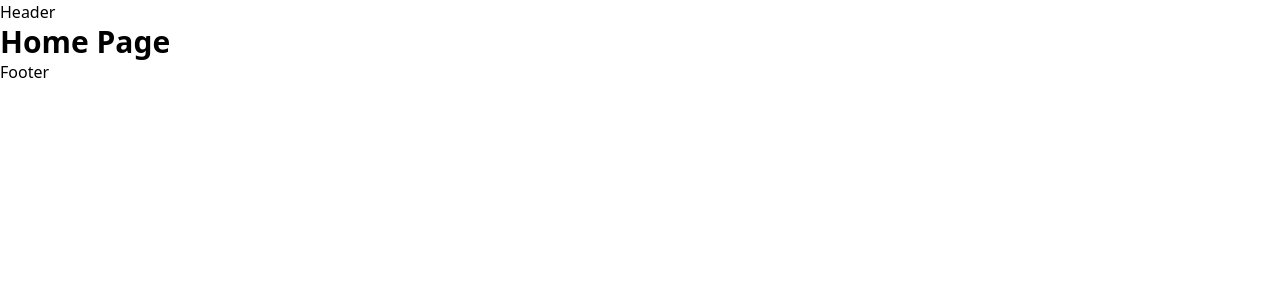
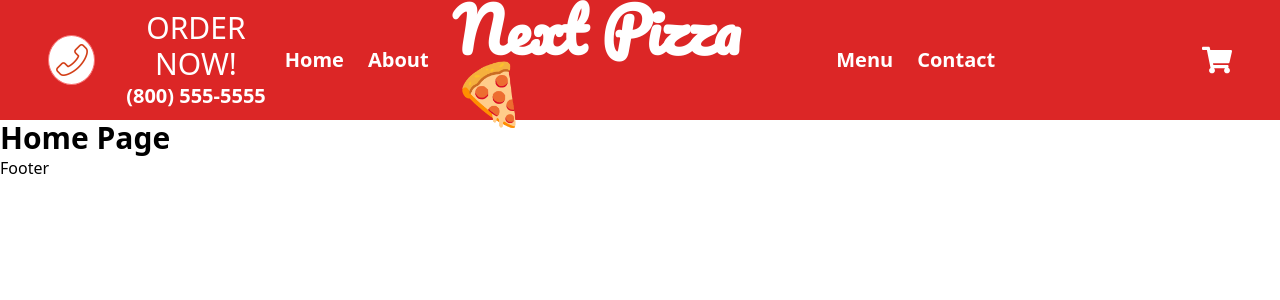
Before and after one commit to snelson-seattle/pizza-shop, a Next.js app: page / in a window 1280 px wide. Shown: the top 300 px of the page. Built offline with nearby package versions, Linux system fonts and the light colour scheme.

Commit message:
added desktop styling to Header component

```diff
--- a/components/Header.tsx
+++ b/components/Header.tsx
@@ -1,5 +1,30 @@
+import Image from "next/image";
+import {FaShoppingCart} from "react-icons/fa"
+
+import Navbar from "./Navbar";
+
 type Props = {};
 
 export default function Header({}: Props) {
-  return <header>Header</header>;
+  return (
+    <header className="h-[15vh] px-12 flex justify-between items-center bg-red-600 text-white sticky top-0">
+      <div className="flex-1 flex items-center">
+        <a href="tel:18005555555" className="bg-white border border-red-400 rounded-[50%] w-[50px] h-[50px] flex justify-center items-center mr-3">
+          <Image src="/images/telephone.png" alt="" width={32} height={32} />
+        </a>
+        <div className="flex flex-col items-center">
+          <p className="uppercase text-3xl text-center">order now!</p>
+          <p className="text-xl text-center font-bold">(800) 555-5555</p>
+        </div>
+      </div>
+      <div className="flex-[3]">
+        <Navbar />
+      </div>
+      <div className="flex-1 flex justify-end">
+        <button className="text-3xl">
+          <FaShoppingCart />
+        </button>
+      </div>
+    </header>
+  );
 }
--- /dev/null
+++ b/components/Logo.tsx
@@ -0,0 +1,5 @@
+type Props = {};
+
+export default function Logo({}: Props) {
+  return <p className="font-logo font-semibold text-6xl">Next Pizza🍕</p>;
+}
--- a/components/Navbar.tsx
+++ b/components/Navbar.tsx
@@ -1,7 +1,29 @@
-type Props = {}
+import Link from "next/link";
+import Logo from "./Logo";
+
+type Props = {};
 
 export default function Navbar({}: Props) {
   return (
-    <div>Navbar</div>
-  )
+    <nav className="w-full flex justify-center items-center">
+      <ul className="flex items-center gap-6 text-xl font-bold">
+        <li>
+          <Link href="/">Home</Link>
+        </li>
+        <li>
+          <Link href="/about">About</Link>
+        </li>
+        <Logo />
+        <li>
+          <Link href="/menu">
+            Menu
+          </Link></li>
+        <li>
+          <Link href="/contact">
+            Contact
+          </Link>
+        </li>
+      </ul>
+    </nav>
+  );
 }
--- a/package.json
+++ b/package.json
@@ -18,6 +18,7 @@
     "next": "13.1.6",
     "react": "18.2.0",
     "react-dom": "18.2.0",
+    "react-icons": "^4.7.1",
     "typescript": "4.9.4"
   },
   "devDependencies": {
--- a/styles/globals.css
+++ b/styles/globals.css
@@ -1,3 +1,5 @@
+@import url("https://fonts.googleapis.com/css2?family=Pacifico&display=swap");
+
 @tailwind base;
 @tailwind components;
 @tailwind utilities;
--- a/tailwind.config.js
+++ b/tailwind.config.js
@@ -6,6 +6,9 @@ module.exports = {
     "./components/**/*.{js,ts,jsx,tsx}",    "./pages/**/*.{js, jsx, ts, tsx}",
   ],
   theme: {
+    fontFamily: {
+      'logo': 'Pacifico, cursive',
+    },
     extend: {},
   },
   plugins: [],
```
Also changed, not shown: public/images/telephone.png (added), 1 other file (tests, documents, lock files or other folders).
